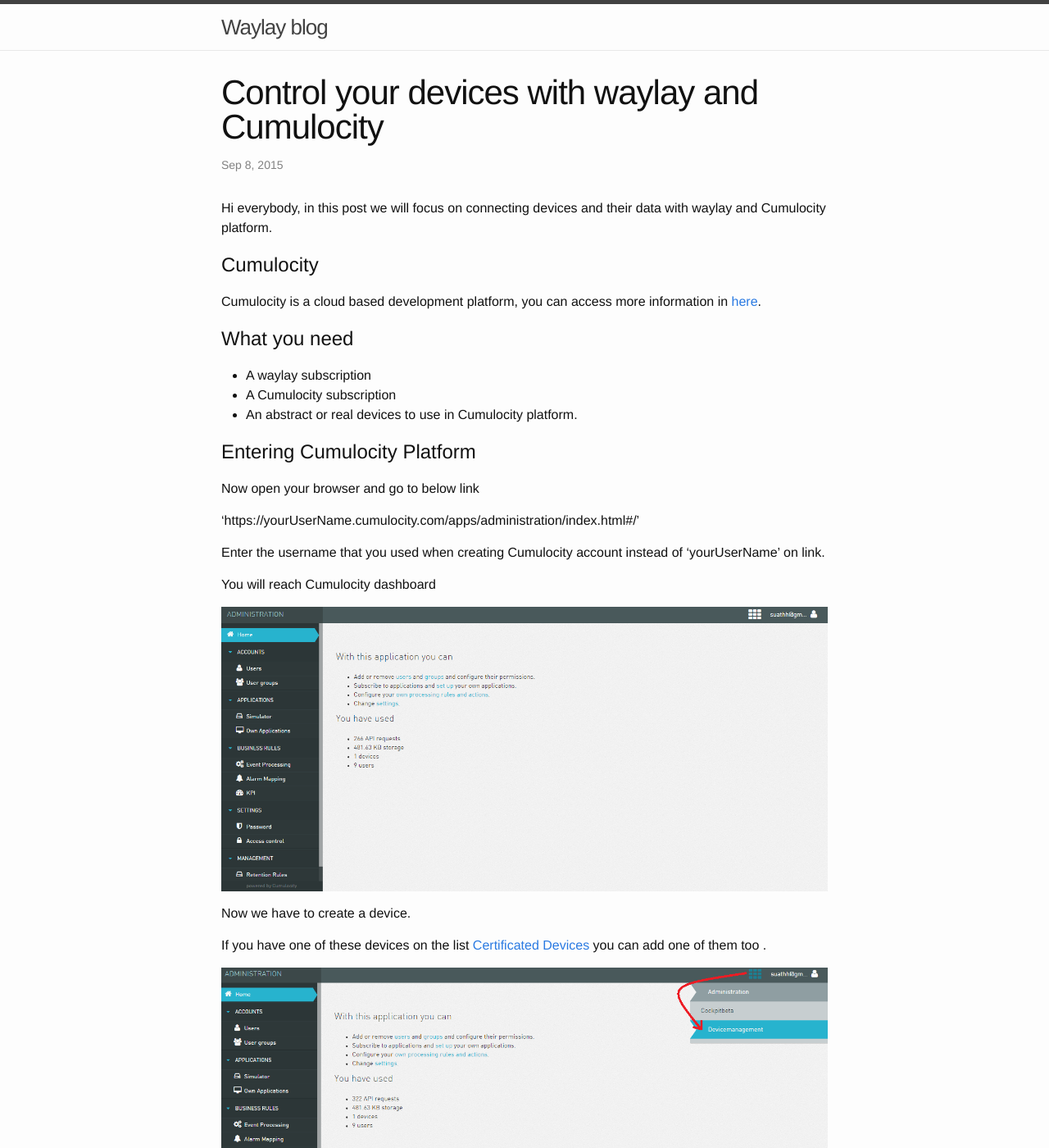
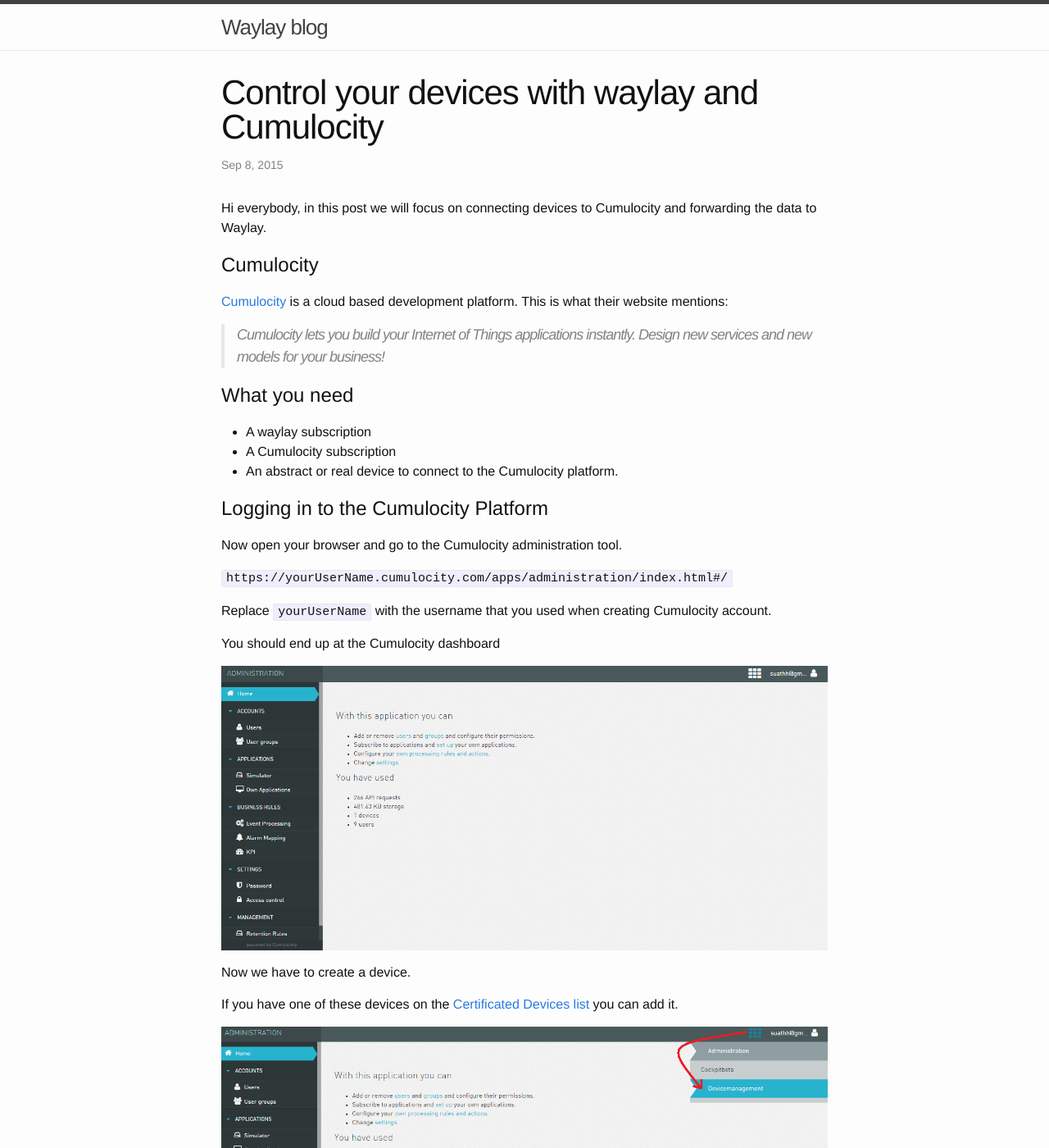
Before and after one commit to jasperdevrient/waylayio.github.io, a Jekyll site: the page built from _posts/2015-09-08-cumulocity-integration.markdown, in a window 1280 px wide and 1400 px high. Shown: the whole window at 82% size. Built offline with Jekyll 4.4.1, drawn with Linux system fonts in a browser that asks for light colours; some of the changed text lies outside the part shown.

Commit message:
blog post tweaks

```diff
--- a/_posts/2015-09-08-cumulocity-integration.markdown
+++ b/_posts/2015-09-08-cumulocity-integration.markdown
@@ -4,50 +4,51 @@
 date:       2015-09-08 17:19:06
 categories: integration
 ---
-Hi everybody, in this post we will focus on connecting devices and their data with waylay and Cumulocity platform.
+Hi everybody, in this post we will focus on connecting devices to Cumulocity and forwarding the data to Waylay.
 
 #Cumulocity
 
-Cumulocity is a cloud based development platform, you can access more information in [here](http://cumulocity.com/about/).
+[Cumulocity](http://cumulocity.com) is a cloud based development platform. This is what their website mentions:
+
+> Cumulocity lets you build your Internet of Things applications instantly. Design new services and new models for your business!
 
 #What you need
 
 * A waylay subscription
 * A Cumulocity subscription
-* An abstract or real devices to use in Cumulocity platform.
+* An abstract or real device to connect to the Cumulocity platform.
 
-#Entering Cumulocity Platform
+#Logging in to the Cumulocity Platform
 
-Now open your browser and go to below link
+Now open your browser and go to the Cumulocity administration tool.
 
-'https://yourUserName.cumulocity.com/apps/administration/index.html#/'
+`https://yourUserName.cumulocity.com/apps/administration/index.html#/`
 
-Enter the username that you used when creating Cumulocity account instead of ‘yourUserName’ on link.
+Replace `yourUserName` with the username that you used when creating Cumulocity account.
 
-You will reach Cumulocity dashboard
+You should end up at the Cumulocity dashboard
 
 ![Cumulocity Dashboard]({{ site.baseurl }}/assets/images/cumulocity_dashboard.png)
 
-
 Now we have to create a device.
 
-If you have one of these devices on the list [Certificated Devices](https://www.cumulocity.com/dev-center/) you can add one of them too .
+If you have one of these devices on the [Certificated Devices list](https://www.cumulocity.com/dev-center/) you can add it.
 
 ![Cumulocity Dashboard]({{ site.baseurl }}/assets/images/cumulocity_dashboard2.png)
 
 Choose Devicemanagament from list on the top right.
 
-#Choosing Device
+#Configuring your device
 
 ![Cumulocity Dashboard]({{ site.baseurl }}/assets/images/cumulocity_device.png)
 On the Devicemanagament page choose ‘All devices’ there will be a device named ‘A Demo Device’ click that and customize device according to your pleasure and click ‘Save the changes’ at bottom.
 
 Now we have a device and we will use waylay to get signal measurements of this devices.
- You can learn more about [Measurement API](http://www.cumulocity.com/guides/reference/measurements/) by clicking.
+For details check the [Cumulocity Measurement API documentation page](http://www.cumulocity.com/guides/reference/measurements/).
 
-Then connect your waylay account and click 'Your User Name' --> Profile on top menu.
+Now go to your Waylay account and click 'Your User Name' --> Profile on top menu.
 
-![Cumulocity Dashboard]({{ site.baseurl }}/assets/images/cumulocity_waylay.png)
+![Waylay Dashboard]({{ site.baseurl }}/assets/images/cumulocity_waylay.png)
 
 Choose ‘Global settings’ on left panel.
 
@@ -130,4 +131,4 @@
 
 ![Cumulocity Dashboard]({{ site.baseurl }}/assets/images/cumulocity_deviceID.png)
 
-After entering mail properties you are ready to learn your device’s signal mesuarement’s via mail over waylay platform !
+After entering the mail properties and starting the task you should be receiving your device’s signal mesuarement’s over mail!
```
